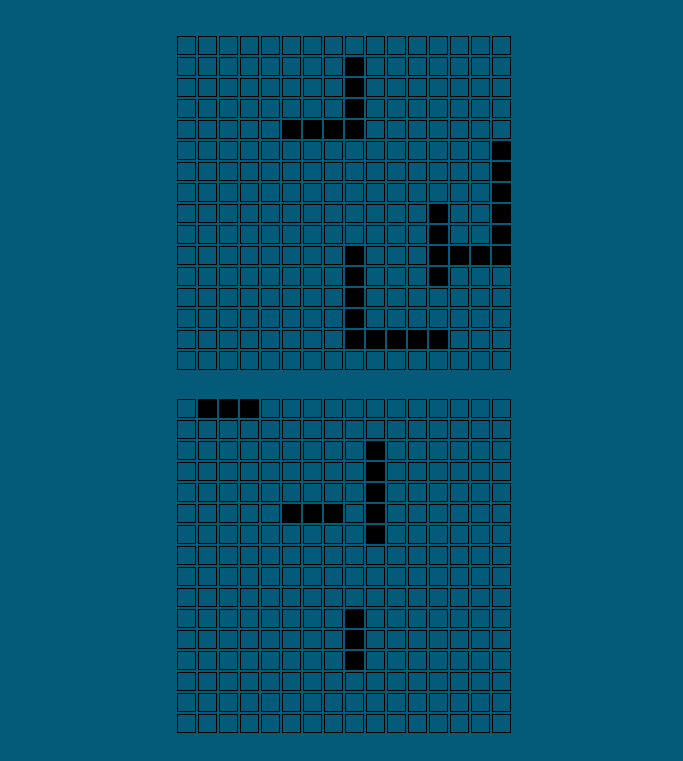
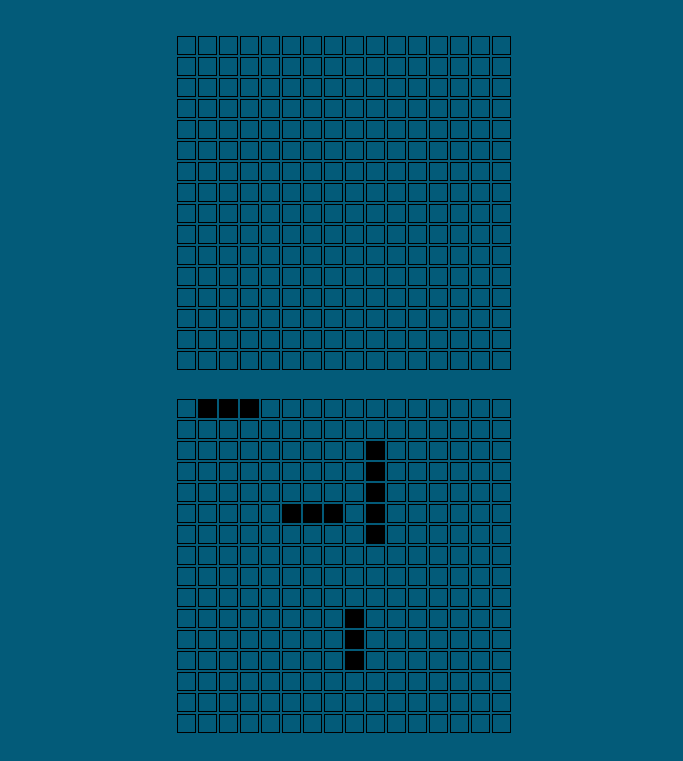
Before and after one commit to Briofita09/seaBattle, a plain HTML site: page 16x16.html in a window 1280 px wide. Shown: the part 86-847 px from the top of the page, without its empty margins (296-979 px from the left). Drawn offline with Linux system fonts and the light colour scheme.

Commit message:
quase pronto

```diff
--- a/assets/styles/16x16.css
+++ b/assets/styles/16x16.css
@@ -37,7 +37,7 @@ header h1 > a {
 }
 
 .ship {
-  background: black;
+  background: rgb(3, 91, 121);
 }
 
 .ship2 {
```
